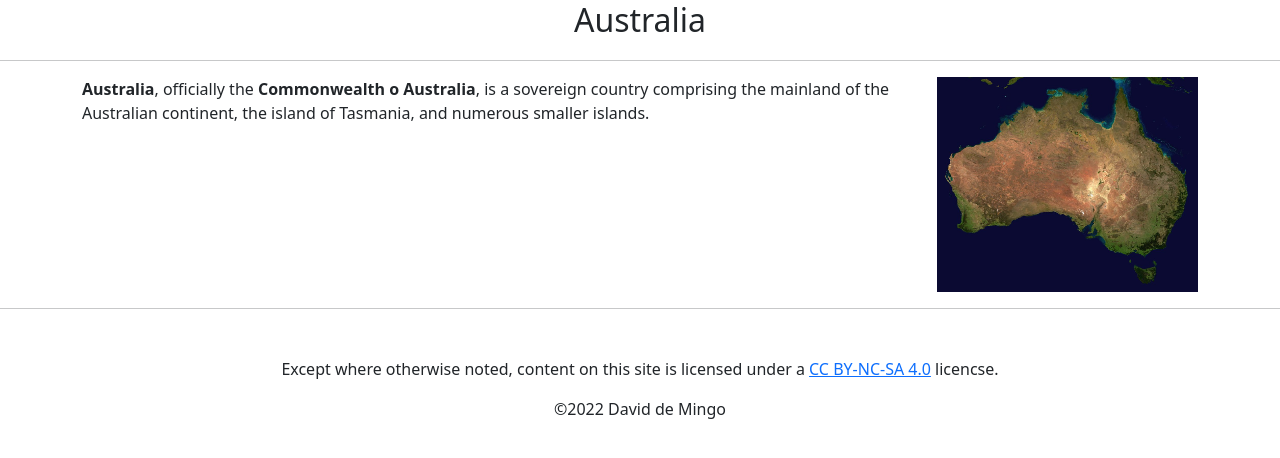
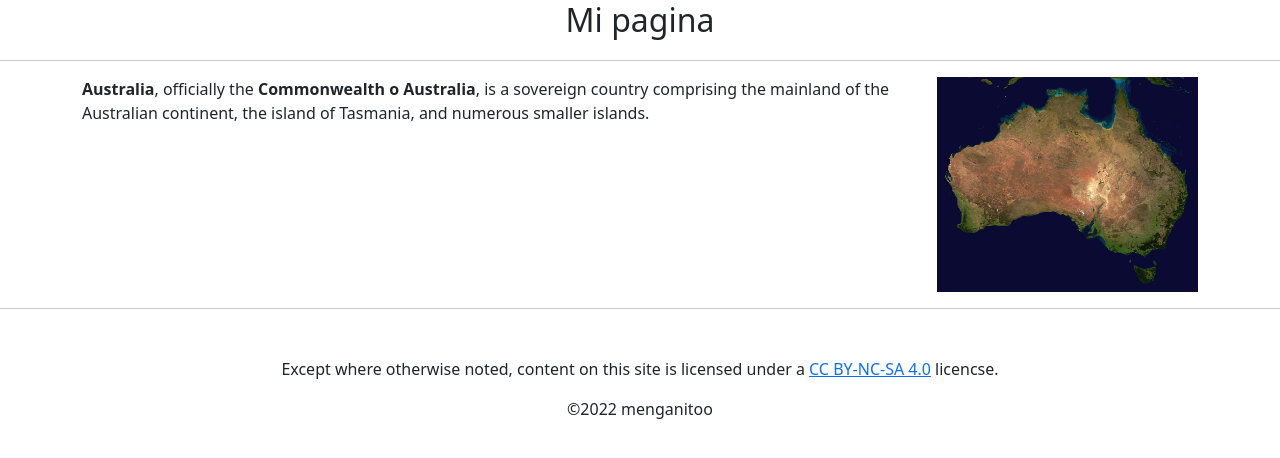
Before and after one commit to piquer1337/smx-8-jekyll, a Jekyll site: the page built from index.html, in a window 1280 px wide, cut to the strip 104-562 px from the top of the page. Built offline with Jekyll 4.4.1, drawn with Linux system fonts in a browser that asks for light colours; nearby versions of some CDN libraries; our own code applies the rules of GitHub Pages for plain Markdown files.

Commit message:
Mi pagina

```diff
--- a/_includes/footer.html
+++ b/_includes/footer.html
@@ -1,6 +1,6 @@
 <footer class="container mt-5 mb-4 text-center ">
     <p>Except where otherwise noted, content on this site is licensed under a <a
             href="https://creativecommons.org/licenses/by-nc-sa/4.0">CC BY-NC-SA 4.0</a> licencse.</p>
-    <p class="fw-light">&copy;2022 David de Mingo</p>
+    <p class="fw-light">&copy;2022 menganitoo</p>
 
 </footer>
--- a/index.html
+++ b/index.html
@@ -1,5 +1,5 @@
 ---
-title: Australia
+title: Mi pagina
 ---
 
 <div class="row">
```
